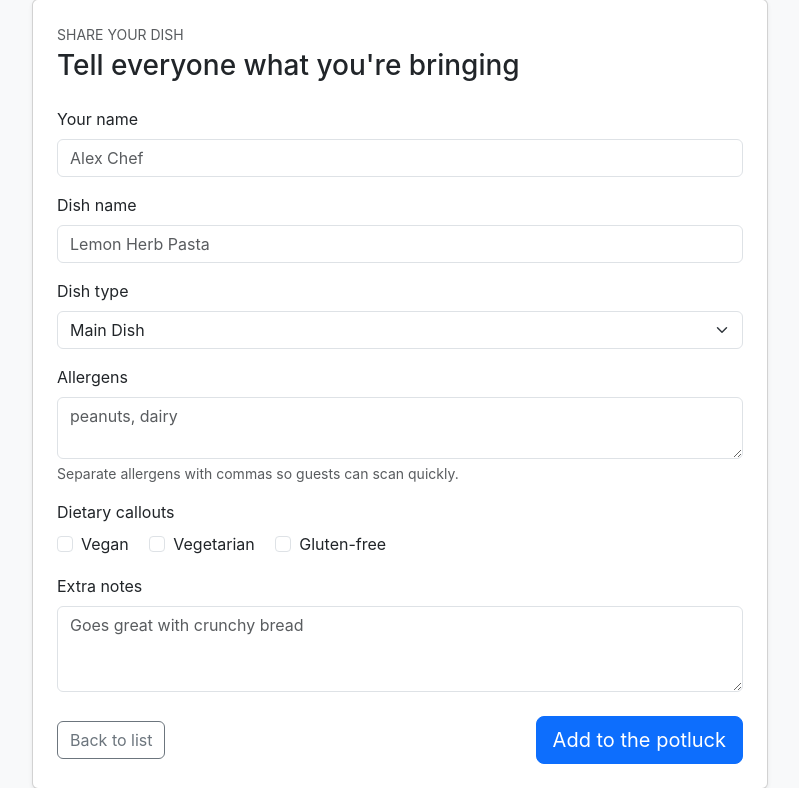
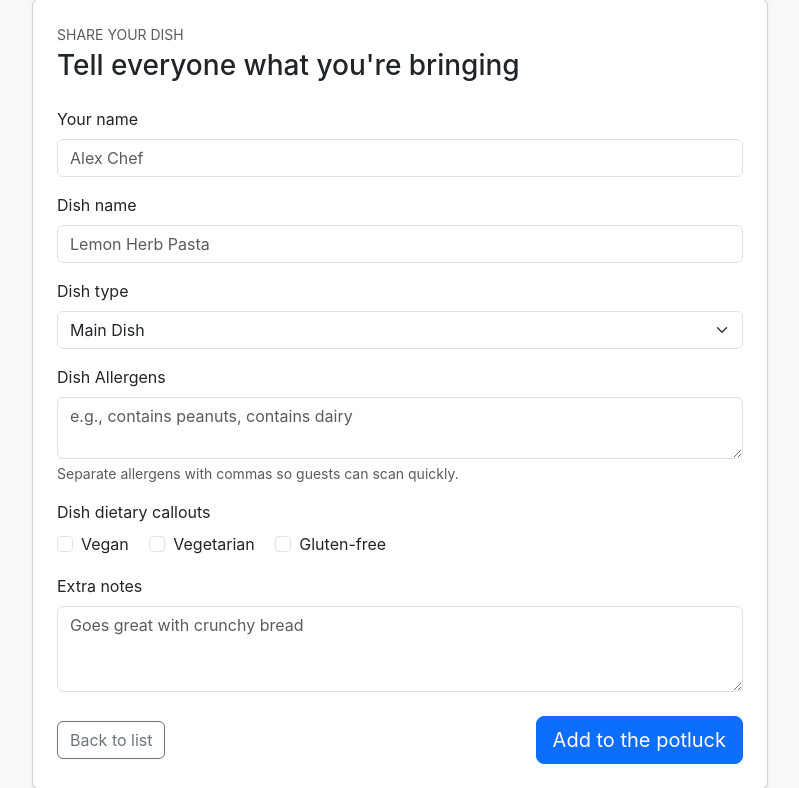
Before and after one commit to brandonleon/DishList, a FastAPI app: page /add in a window 1280 px wide. Shown: the part 106-894 px from the top of the page, without its empty margins (240-1039 px from the left). Run offline with FastAPI, Linux system fonts and the light colour scheme; data comes from the database, SQL or seed files in the repository.

Commit message:
Update README and form labels for clarity and commands
-  Change setup commands to use 'uv sync' and 'uv run main.py'
-  Update URL formatting in README for consistency
-  Clarify allergen textarea label and placeholder in add.html
-  Specify dietary callouts as dish-related in the form labels

```diff
--- a/app/templates/add.html
+++ b/app/templates/add.html
@@ -25,12 +25,12 @@
             </select>
           </div>
           <div class="mb-3">
-            <label for="allergens" class="form-label">Allergens</label>
-            <textarea class="form-control" id="allergens" name="allergens" rows="2" placeholder="peanuts, dairy"></textarea>
+            <label for="allergens" class="form-label">Dish Allergens</label>
+            <textarea class="form-control" id="allergens" name="allergens" rows="2" placeholder="e.g., contains peanuts, contains dairy"></textarea>
             <div class="form-text">Separate allergens with commas so guests can scan quickly.</div>
           </div>
           <div class="mb-3">
-            <span class="form-label d-block mb-2">Dietary callouts</span>
+            <span class="form-label d-block mb-2">Dish dietary callouts</span>
             <div class="form-check form-check-inline">
               <input class="form-check-input" type="checkbox" id="vegan" name="vegan" value="on" />
               <label class="form-check-label" for="vegan">Vegan</label>
```
Also changed, not shown: README.md.
